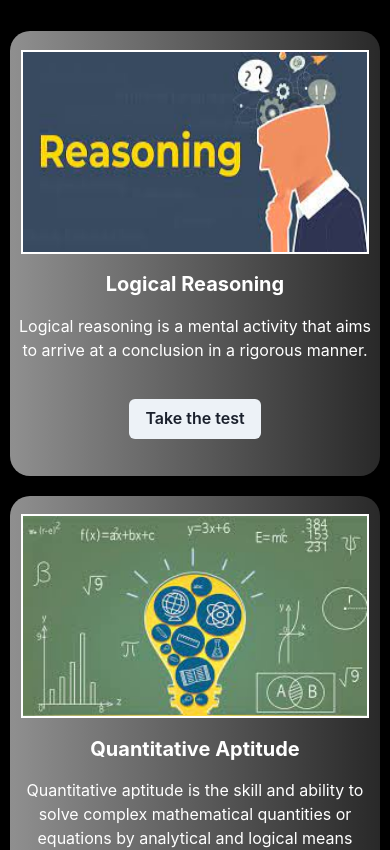
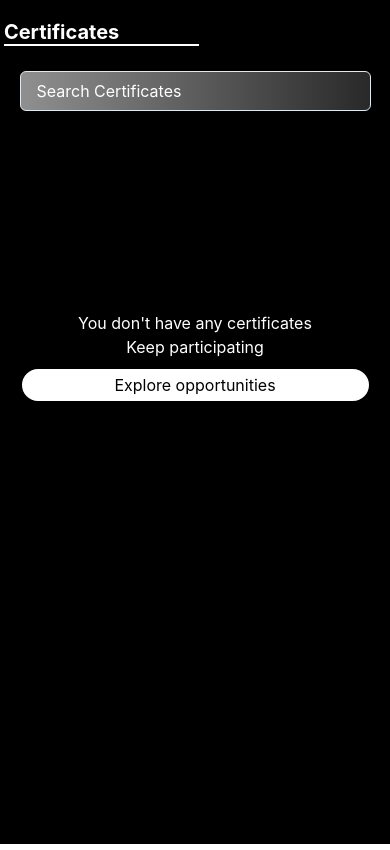
Before and after one commit to GouravSamal/Myform, a React (Create React App) app: page / in a window 390 px wide. Shown: the top 850 px of the page. Built offline with nearby package versions, Linux system fonts and the light colour scheme; data requests are answered from the project's data file.

Commit message:
Certificates Section Components Completed

```diff
--- a/src/App.js
+++ b/src/App.js
@@ -4,6 +4,7 @@ import EditProfile from './components/EditProfile';
 import Post from './components/Post/Post';
 import UserProfile from './components/User_Profile/UserProfile';
 import Quiz from './components/Quiz/Quiz';
+import Certificates from './components/Certificates/Certificates';
 
 function App() {
   return (
@@ -12,7 +13,8 @@ function App() {
     {/* <EditProfile/> */}
     {/* <Post/> */}
     {/* <UserProfile/> */}
-    <Quiz/>
+    {/* <Quiz/> */}
+    <Certificates/>
    </div>
   );
 }
--- /dev/null
+++ b/src/components/Certificates/Certificates.css
@@ -0,0 +1,74 @@
+.certificates_background{
+    background-color: black;
+    height: 100vh;
+    display: flex;
+}
+
+.certificates_heading{
+    color:white;
+    padding-top: 5%;
+    border-bottom: 2px solid white;
+    width:20%
+}
+
+.sidebar_section{
+    width:20%;
+}
+
+.certificates_section{
+    width:70%;
+}
+
+.certificates_input::placeholder{
+    color:white
+}
+
+.empty_certificates_div{
+    margin:20% auto;
+    color:white;
+    text-align: center;
+}
+
+.explore_opportunities_div{
+    border:2px solid black;
+    background-color: white;
+    color:black;
+    padding: 1%;
+    width: 20%;
+    margin:2% auto;
+    border-radius: 30px
+}
+
+
+/* small screens */
+
+@media (max-width:500px){
+
+    .sidebar_section{
+        display: none;
+    }
+
+    .certificates_section{
+        width:100%
+    }
+
+    .certificates_heading{
+        width:50%;
+        margin-left:1%
+    }
+
+    .certificates_input_div{
+        width:90%;
+        margin-top: 4%;
+        margin-left:5%
+    }
+
+    .empty_certificates_div{
+        margin:50% auto;
+    }
+
+    .explore_opportunities_div{
+        width:90%
+    }
+
+}
--- /dev/null
+++ b/src/components/Certificates/Certificates.jsx
@@ -0,0 +1,31 @@
+import React from 'react';
+import { Heading, Input, Text } from '@chakra-ui/react';
+
+import './Certificates.css';
+
+
+export default function Certificates() {
+  return (
+    <div className='certificates_background'>
+        <div className='sidebar_section'>
+
+        </div>
+        <div className='certificates_section'>
+            <Heading className='certificates_heading' size="md">Certificates</Heading>
+
+            <div className='certificates_input_div'>
+                <Input className='certificates_input' bg="linear-gradient(90deg, rgba(254, 254, 254, 0.56) 1.09%, rgba(255, 255, 255, 0.16) 100%)" placeholder="Search Certificates"/>
+            </div>
+
+            <div className='empty_certificates_div'>
+                <Text>You don't have any certificates</Text>
+                <Text>Keep participating</Text>
+                <div className='explore_opportunities_div'>
+                    <Text>Explore opportunities</Text>
+                </div>
+            </div>
+
+        </div>
+    </div>
+  )
+}
```
